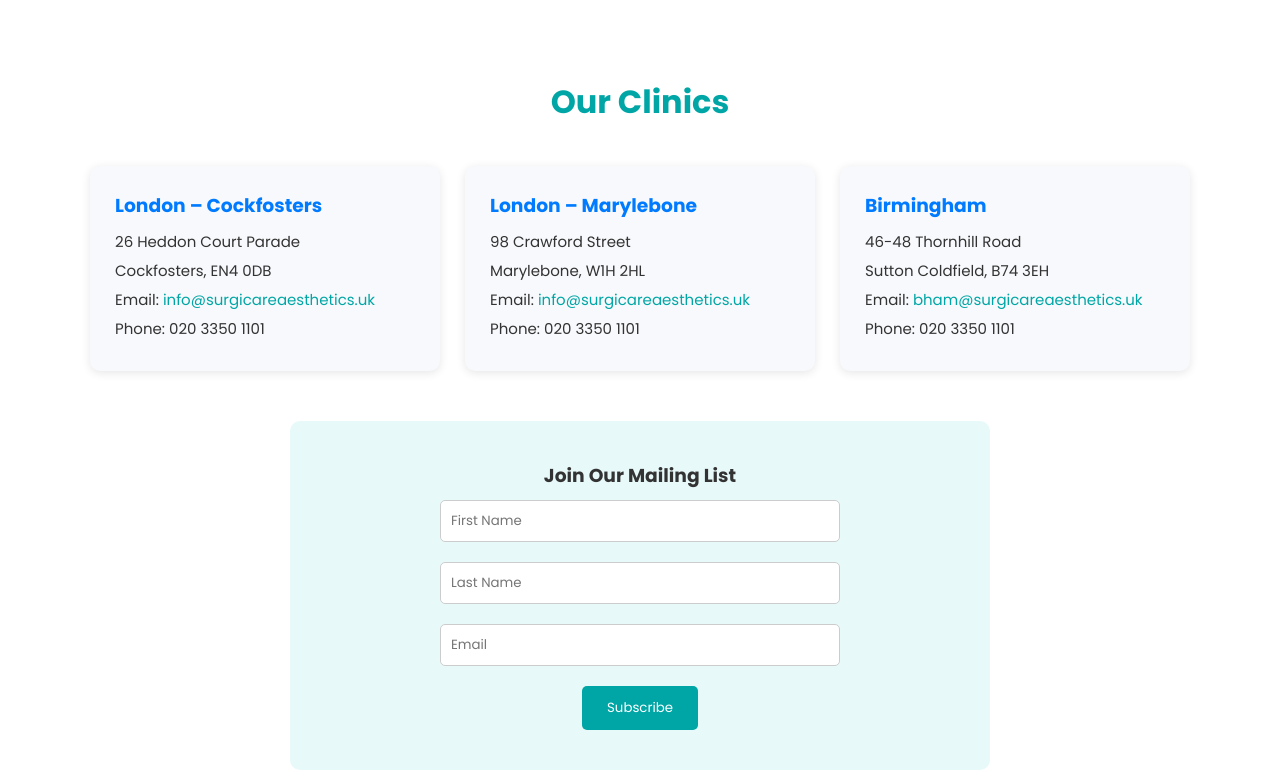
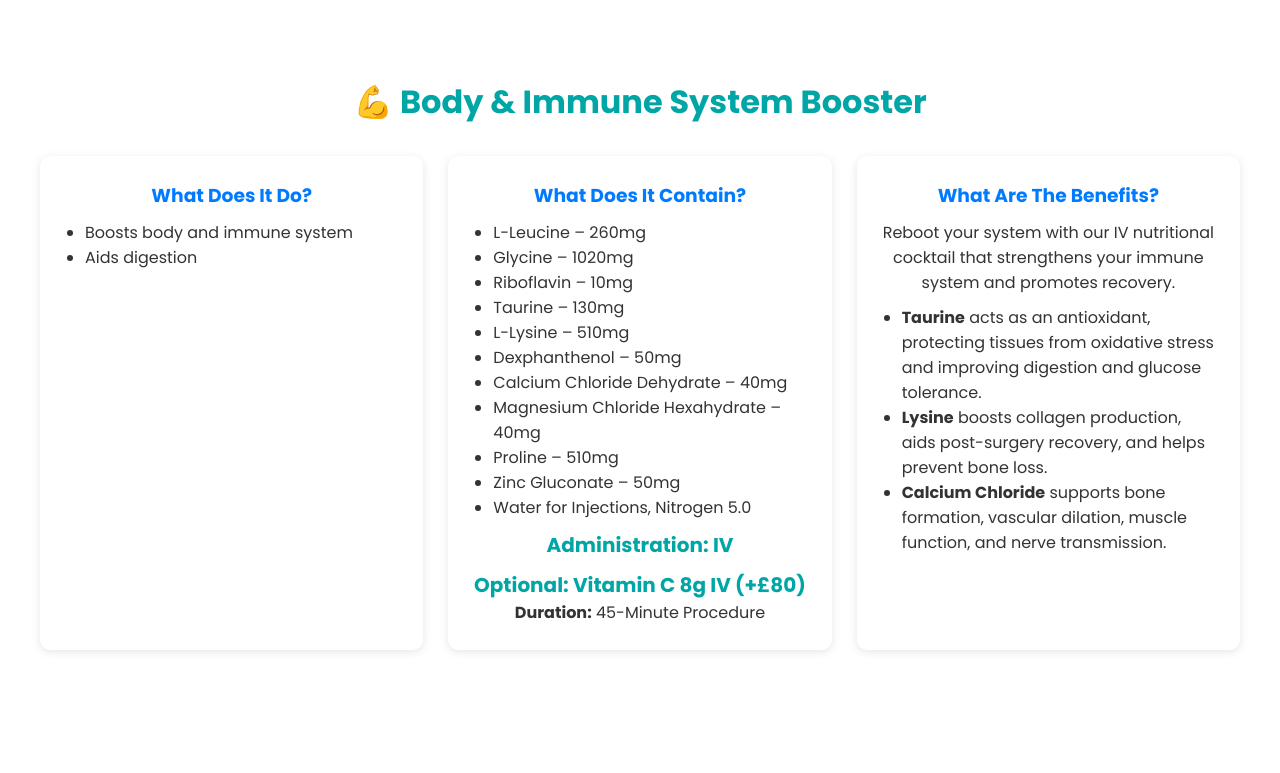
Before and after one commit to haneeo3/IV-infusion-therapy, a plain HTML site: page index.html in a window 1280 px wide. Shown: the part 1973-2746 px from the top of the page. Drawn offline with Linux system fonts and the light colour scheme.

Commit message:
Update index.html
added body booster section

```diff
--- a/index.html
+++ b/index.html
@@ -186,6 +186,49 @@
     </div>
   </section>
 
+   <section id="booster">
+    <h2 class="fade-in">💪 Body & Immune System Booster</h2>
+    <div class="cards">
+      <div class="card fade-in">
+        <h3>What Does It Do?</h3>
+        <ul>
+          <li>Boosts body and immune system</li>
+          <li>Aids digestion</li>
+        </ul>
+      </div>
+
+      <div class="card fade-in">
+        <h3>What Does It Contain?</h3>
+        <ul>
+          <li>L-Leucine – 260mg</li>
+          <li>Glycine – 1020mg</li>
+          <li>Riboflavin – 10mg</li>
+          <li>Taurine – 130mg</li>
+          <li>L-Lysine – 510mg</li>
+          <li>Dexphanthenol – 50mg</li>
+          <li>Calcium Chloride Dehydrate – 40mg</li>
+          <li>Magnesium Chloride Hexahydrate – 40mg</li>
+          <li>Proline – 510mg</li>
+          <li>Zinc Gluconate – 50mg</li>
+          <li>Water for Injections, Nitrogen 5.0</li>
+        </ul>
+        <p class="price">Administration: IV</p>
+        <p class="price">Optional: Vitamin C 8g IV (+£80)</p>
+        <p><strong>Duration:</strong> 45-Minute Procedure</p>
+      </div>
+
+      <div class="card fade-in">
+        <h3>What Are The Benefits?</h3>
+        <p>Reboot your system with our IV nutritional cocktail that strengthens your immune system and promotes recovery.</p>
+        <ul>
+          <li><strong>Taurine</strong> acts as an antioxidant, protecting tissues from oxidative stress and improving digestion and glucose tolerance.</li>
+          <li><strong>Lysine</strong> boosts collagen production, aids post-surgery recovery, and helps prevent bone loss.</li>
+          <li><strong>Calcium Chloride</strong> supports bone formation, vascular dilation, muscle function, and nerve transmission.</li>
+        </ul>
+      </div>
+    </div>
+  </section>
+
   <section id="contact">
     <h2 class="fade-in">Our Clinics</h2>
     <div class="contact-grid">
```
